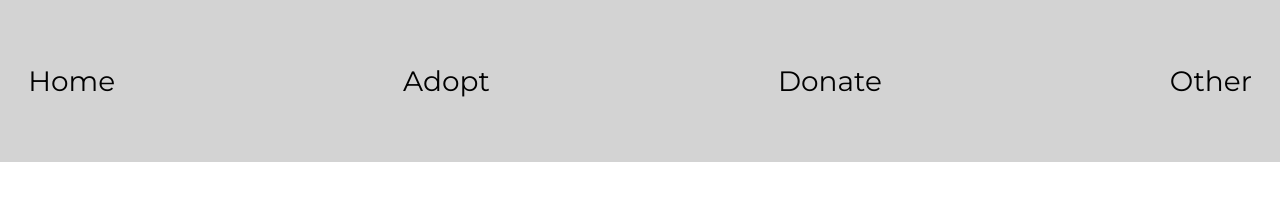
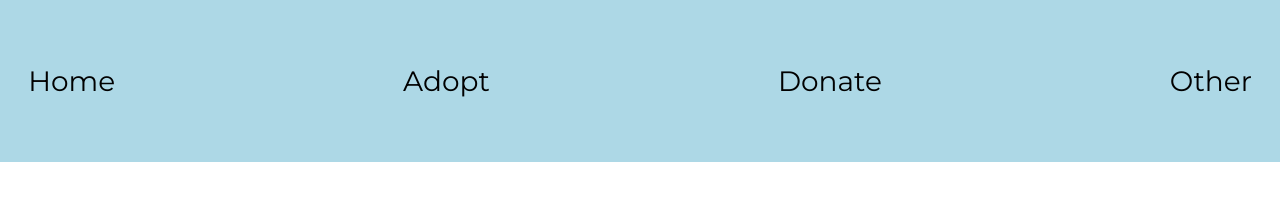
Before and after one commit to T-Baillie/TBaillie_WEBProject, a SvelteKit app: page / in a window 1280 px wide. Shown: the top 212 px of the page. Built offline with nearby package versions, Linux system fonts and the light colour scheme.

Commit message:
changed header color

```diff
--- a/static/css/nav.css
+++ b/static/css/nav.css
@@ -2,7 +2,7 @@
 
 nav {
     width :100%;
-    background-color: lightgray;
+    background-color: lightblue;
     padding: 4rem 4rem;
 }
 
@@ -18,6 +18,9 @@ nav #navb {
     justify-content: center;
 
 }
+nav a:hover {
+    color: blue;
+}
 
 nav a {
     padding: 0 9rem;
```
